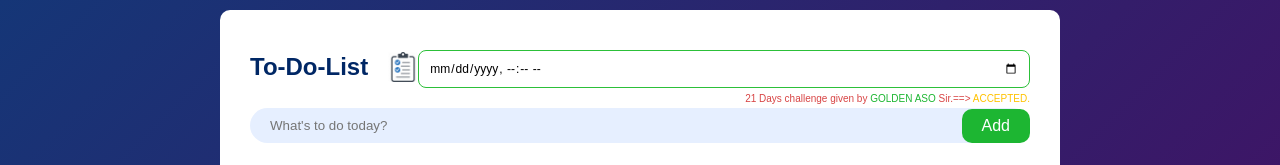
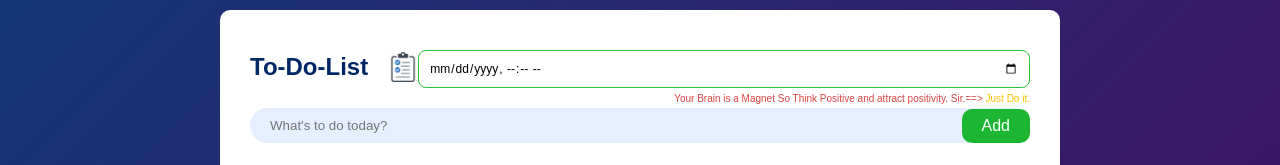
Before and after one commit to DEEPAK12577SH/todolist2, a plain HTML site: page index.html in a window 1280 px wide. Shown: the top 165 px of the page. Drawn offline with nearby package versions, Linux system fonts and the light colour scheme.

Commit message:
Update index.html

```diff
--- a/index.html
+++ b/index.html
@@ -21,7 +21,7 @@
                     </div>
                     <div class="notice">
 <marquee behavior="alternate">
-    <p> 21 Days challenge given by <span>GOLDEN ASO</span> Sir.==><span class="blinking"> ACCEPTED. </span></p> </marquee>
+    <p> Your Brain is a Magnet So Think Positive and attract positivity. </span> Sir.==><span class="blinking"> Just Do it. </span></p> </marquee>
 
 
                      </div>
```
